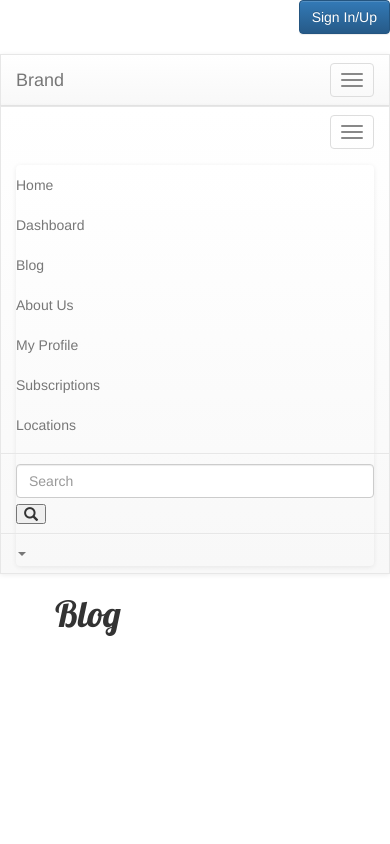
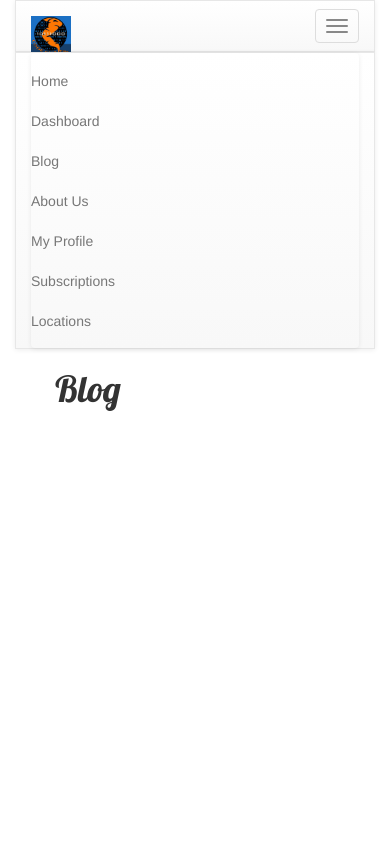
Before and after one commit to CodeChasers8310/StormChasers_Blog, a Django app: page /blog/ in a window 390 px wide. Run offline with Django 3.2, Linux system fonts and the light colour scheme; the visitor is signed in with stand-in values (Sample User, id 1); some libraries are stand-ins or nearby versions.

Commit message:
working on navbars

```diff
--- a/blog/models.py
+++ b/blog/models.py
@@ -13,6 +13,7 @@ class profile(models.Model):
     # Not in data model
     is_storm_spotter = models.BooleanField(default=False)
 
+# This is supposed to speed up querying users - but also breaks the model...
 '''
 @receiver(post_save, sender=User)
 def create_user_profile(sender, instance, created, **kwargs):
--- a/blog/static/css/blog.css
+++ b/blog/static/css/blog.css
@@ -55,3 +55,80 @@ h1 a {
 body {
     padding-left: 0px;
 }
+
+.gi-4x{font-size: 1.8em;}
+
+        /* Remove the navbar's default margin-bottom and rounded borders */
+        .navbar {
+            margin-bottom: 0;
+            border-radius: 0;
+        }
+
+        /* Set height of the grid so .sidenav can be 100% (adjust as needed) */
+        .row.content {
+            height: 450px
+        }
+
+        /* Set gray background color and 100% height */
+        .sidenav {
+            padding-top: 20px;
+            background-color: #f1f1f1;
+            height: 100%;
+        }
+
+        /* Set black background color, white text and some padding */
+        footer {
+            background-color: #555;
+            color: white;
+            padding: 15px;
+        }
+
+        /* On small screens, set height to 'auto' for sidenav and grid */
+        @media screen and (max-width: 767px) {
+            .sidenav {
+                height: auto;
+                padding: 15px;
+            }
+
+            .row.content {
+                height: auto;
+            }
+        .navbar .navbar-nav {
+            display: inline-block;
+            float: none;
+            vertical-align: top;
+        }
+
+        .navbar .navbar-collapse {
+            text-align: center;
+        }
+
+.btn {
+    padding: 14px 24px;
+    border: 0 none;
+    font-weight: 700;
+    letter-spacing: 1px;
+    text-transform: uppercase;
+}
+
+.btn:focus, .btn:active:focus, .btn.active:focus {
+    outline: 0 none;
+}
+
+.btn-primary {
+    background: #0099cc;
+    color: #ffffff;
+}
+
+.btn-primary:hover, .btn-primary:focus, .btn-primary:active, .btn-primary.active, .open > .dropdown-toggle.btn-primary {
+    background: #33a6cc;
+}
+
+.btn-primary:active, .btn-primary.active {
+    background: #007299;
+    box-shadow: none;
+}
+
+.navbar.navbar-default {
+ line-height: 100px;
+}
--- a/blog/templates/blog/base.html
+++ b/blog/templates/blog/base.html
@@ -12,136 +12,62 @@
         <script src="https://maxcdn.bootstrapcdn.com/bootstrap/3.3.7/js/bootstrap.min.js"></script>
         <link rel="stylesheet" href="{% static 'css/blog.css' %}">
     </head>
-    <body>
-        <div align="right">
-            {% if user.is_authenticated %}
-                <form action="{% url 'login' %}">
-                <button type="button" class="btn btn-primary">Sign In/Up</button>
-                </form>
-                    <!--<a  class="top-menu"><span>Sign In/Up</span></a>-->
-            {% endif %}
-            <h1><a href="/"></a></h1>
-        </div>
-    </body>
-
-    <style>
-        /* Remove the navbar's default margin-bottom and rounded borders */
-        .navbar {
-            margin-bottom: 0;
-            border-radius: 0;
-        }
-
-        .nav.nav-center {
-        margin:0;
-        float:none;
-        }
-
-        .navbar-inner{
-        text-align:center;
-        }
-
-        /* Set height of the grid so .sidenav can be 100% (adjust as needed) */
-        .row.content {
-            height: 450px
-        }
-
-        /* Set gray background color and 100% height */
-        .sidenav {
-            padding-top: 20px;
-            background-color: #f1f1f1;
-            height: 100%;
-        }
-
-        /* Set black background color, white text and some padding */
-        footer {
-            background-color: #555;
-            color: white;
-            padding: 15px;
-        }
-
-        /* On small screens, set height to 'auto' for sidenav and grid */
-        @media screen and (max-width: 767px) {
-            .sidenav {
-                height: auto;
-                padding: 15px;
-            }
-
-            .row.content {
-                height: auto;
-            }
-        }
-    </style>
-
+<div class="container">
 <nav class="navbar navbar-default">
   <div class="container-fluid">
     <!-- Brand and toggle get grouped for better mobile display -->
     <div class="navbar-header">
-      <button type="button" class="navbar-toggle collapsed" data-toggle="collapse" data-target="#bs-example-navbar-collapse-1" aria-expanded="false">
-        <span class="sr-only">Toggle navigation</span>
-        <span class="icon-bar"></span>
-        <span class="icon-bar"></span>
-        <span class="icon-bar"></span>
-      </button>
-      <a class="navbar-brand" href="#">Brand</a>
+        <button type="button" class="navbar-toggle collapsed"
+                toggle="collapse" data-target="#navbar" aria-expanded="false"
+                aria-controls="navbar">
+                <span class="icon-bar"></span>
+                <span class="icon-bar"></span>
+                <span class="icon-bar"></span>
+        </button>
+
+      <a class="navbar-brand" href="{% url 'home' %}">
+         <img src="{% static 'images/logo.png' %}" height="40" width="40" >
+      </a>
     </div>
-
+      <div class="container-fluid">
+    <!-- Brand and toggle get grouped for better mobile display -->
+    <div id="navbar-header" class="collapse navbar-collapse">
+        <button href="{% url 'blog' %}" type="button" class="btn btn-primary">Storm Chasers Blog</button>
+    </div>
     <!-- Collect the nav links, forms, and other content for toggling -->
     <div class="collapse navbar-collapse" id="bs-example-navbar-collapse-1">
       <ul class="nav navbar-nav">
-        <li class="active"><a href="#">Link <span class="sr-only">(current)</span></a></li>
-        <li><a href="#">Link</a></li>
-        <li class="dropdown">
-          <a href="#" class="dropdown-toggle" data-toggle="dropdown" role="button" aria-haspopup="true" aria-expanded="false">Dropdown <span class="caret"></span></a>
-          <ul class="dropdown-menu">
-            <li><a href="#">Action</a></li>
-            <li><a href="#">Another action</a></li>
-            <li><a href="#">Something else here</a></li>
-            <li role="separator" class="divider"></li>
-            <li><a href="#">Separated link</a></li>
-            <li role="separator" class="divider"></li>
-            <li><a href="#">One more separated link</a></li>
-          </ul>
-        </li>
+      <form class="navbar-form navbar-center">
+                <div class="form-group">
+                    <input type="text" class="form-control" placeholder="Search">
+                </div>
+          <button type="submit"><span class="glyphicon glyphicon-search gi-4x"></span></button>
+      </form>
       </ul>
-      <form class="navbar-form navbar-left">
-        <div class="form-group">
-          <input type="text" class="form-control" placeholder="Search">
-        </div>
-        <button type="submit" class="btn btn-default">Submit</button>
-      </form>
-      <ul class="nav navbar-nav navbar-right">
-        <li><a href="#">Link</a></li>
-        <li class="dropdown">
-          <a href="#" class="dropdown-toggle" data-toggle="dropdown" role="button" aria-haspopup="true" aria-expanded="false">Dropdown <span class="caret"></span></a>
-          <ul class="dropdown-menu">
-            <li><a href="#">Action</a></li>
-            <li><a href="#">Another action</a></li>
-            <li><a href="#">Something else here</a></li>
-            <li role="separator" class="divider"></li>
-            <li><a href="#">Separated link</a></li>
-          </ul>
-        </li>
+        <ul class="nav navbar-nav navbar-right">
+                {% if user.is_authenticated %}
+                    <li class="dropdown">
+                        <a href="#" class="dropdown-toggle" data-toggle="dropdown" role="button" aria-expanded="false">
+                            <span class="caret"></span>
+                        </a>
+                        <ul class="dropdown-menu" role="menu">
+                            <li><a href="{% url 'logout' %}"><i class="fa fa-btn fa-sign-out"></i>Logout</a></li>
+                        </ul>
+                    </li>
+                {% else %}
+                    <li>
+                        <button href="{% url 'login' %}" type="button" class="btn btn-primary">Sign In/Up</button>
+                    </li>
+                {% endif %}
+        </ul>
       </ul>
+    </div>
     </div><!-- /.navbar-collapse -->
   </div><!-- /.container-fluid -->
 </nav>
 
-<body id="app-layout">
 <nav class="navbar navbar-default">
     <div class="container-fluid">
-        <div class="navbar-header">
-
-            <!-- Collapsed Hamburger -->
-            <button type="button" class="navbar-toggle" data-toggle="collapse"
-                    data-target="#myNavbar">
-                <span class="sr-only">Toggle Navigation</span>
-                <span class="icon-bar"></span>
-                <span class="icon-bar"></span>
-                <span class="icon-bar"></span>
-            </button>
-
-
-        </div>
         <!-- How do we center the buttons? -->
         <div class="navbar-default bg-dark center" id="myNavbar">
             <ul class="nav navbar-nav">
@@ -153,30 +79,10 @@
                 <li><a href="{% url 'subscriptions' %}">Subscriptions</a></li>
                 <li><a href="{% url 'locations' %}">Locations</a></li>
             </ul>
-            <form class="navbar-form navbar-left">
-                <div class="form-group">
-                    <input type="text" class="form-control" placeholder="Search">
-                </div>
-                <button type="submit" class="glyphicon glyphicon-search" ></button>
-            </form>
-            <ul class="nav navbar-nav navbar-right">
-                {% if user.is_authenticated %}
-                    <li class="dropdown">
-                        <a href="#" class="dropdown-toggle" data-toggle="dropdown" role="button" aria-expanded="false">
-                            <span class="caret"></span>
-                        </a>
-                        <ul class="dropdown-menu" role="menu">
-                            <li><a href="{% url 'logout' %}"><i class="fa fa-btn fa-sign-out"></i>Logout</a></li>
-                        </ul>
-                    </li>
-                {% else %}
-                    <li><a href="{% url 'login' %}"><span class="glyphicon glyphicon-log-in"></span> Login</a></li>
-                {% endif %}
-            </ul>
         </div>
     </div>
+    </div>
 </nav>
-</body>
     <div class="content container">
         <div class="row">
             <div class="col-md-8">
@@ -185,5 +91,4 @@
             </div>
         </div>
     </div>
-
 </html>
```
Also changed, not shown: blog/static/images/logo.png (added).
